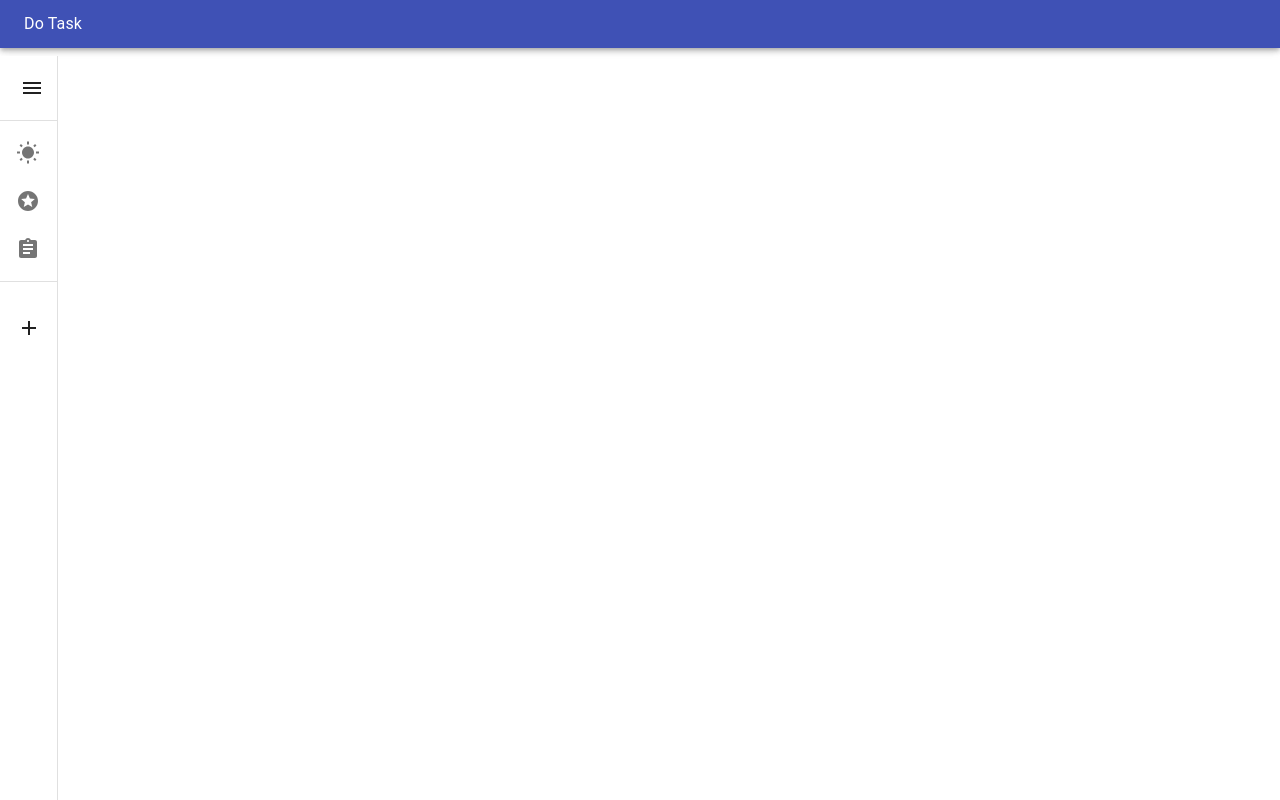
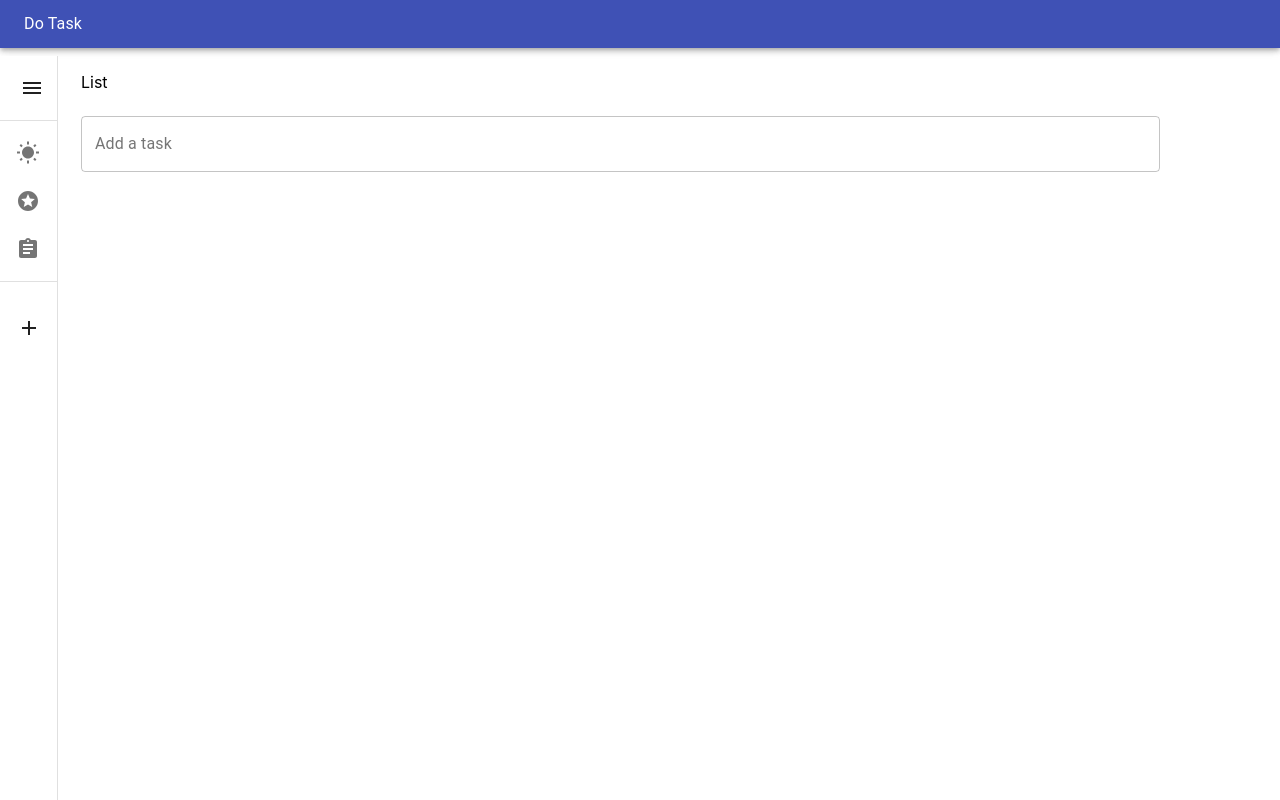
Before and after one commit to siddartha999/Todo, a React (Create React App) app: page /tasks/1 in a window 1280 px wide. Built offline with nearby package versions, Linux system fonts and the light colour scheme.

Commit message:
Incorporated the ability to add tasks inside a list.

```diff
--- a/src/App.js
+++ b/src/App.js
@@ -4,7 +4,7 @@ import NavSidebar from "./NavSidebar/NavSidebar";
 import TopAppBar from "./TopAppBar/TopAppBar";
 import { Route, Switch } from "react-router-dom";
 import Tasks from "./Tasks/Tasks";
-import Starred from "./Starred/Starred";
+import RenderList from "./RenderList/RenderList";
 import Emitter from "./services/Emitter";
 
 function App() {
@@ -22,7 +22,18 @@ function App() {
         <Switch>
           <Route exact path="/" render={() => <p>WELCOME</p>} />
           <Route exact path="/tasks" render={() => <Tasks />} />
-          <Route exact path="/starred" render={() => <Starred />} />
+          <Route
+            exact
+            path="/tasks/:listID?"
+            render={(routeProps) => (
+              <RenderList listID={routeProps.match.params.listID} />
+            )}
+          />
+          <Route
+            exact
+            path="/starred"
+            render={() => <Tasks title="Starred Tasks" starredMode />}
+          />
         </Switch>
       </div>
     </div>
--- a/src/InputForm/InputForm.js
+++ b/src/InputForm/InputForm.js
@@ -4,10 +4,9 @@
  * Receives the dispatcher as a prop, and calls that with an object containing appropriate arguments.
  */
 
-import React, { useState, useContext, forwardRef } from "react";
+import React, { useState, forwardRef } from "react";
 import { makeStyles } from "@material-ui/core/styles";
 import TextField from "@material-ui/core/TextField";
-import { StarredModeContext } from "../Starred/Starred.context";
 
 const useStyles = makeStyles((theme) => ({
   root: {
@@ -25,7 +24,8 @@ const InputForm = forwardRef((props, ref) => {
   const variant = props.variant || "outlined";
   const placeholderLabel = props.placeholderLabel || "Enter a value";
   const actionType = props.actionType || "ADD";
-  const isStarredMode = useContext(StarredModeContext);
+  const listID = props.listID;
+  const isStarredMode = props.isStarredMode;
 
   const handleChange = (event) => {
     setInputValue(event.target.value);
@@ -37,6 +37,7 @@ const InputForm = forwardRef((props, ref) => {
       type: actionType,
       inputValue: inputValue,
       starred: isStarredMode,
+      listID: listID,
     });
     setInputValue("");
   };
--- a/src/NavSidebar/NavSidebar.js
+++ b/src/NavSidebar/NavSidebar.js
@@ -92,7 +92,14 @@ function NavSidebar() {
         <Divider />
         <List>
           {lists.map((item) => (
-            <ListItem button key={item.id}>
+            <ListItem
+              button
+              key={item.id}
+              component={NavLink}
+              to={`/tasks/${item.id}`}
+              exact
+              activeClassName={classes["active-link"]}
+            >
               <ListItemIcon>{<ListSharpIcon />}</ListItemIcon>
               <ListItemText primary={item.listName} />
             </ListItem>
--- /dev/null
+++ b/src/RenderList/RenderList.js
@@ -0,0 +1,20 @@
+import React from "react";
+import Tasks from "../Tasks/Tasks";
+import useNavSidebarListReducer from "../NavSidebar/NavSidebar.lists.reducer";
+
+const RenderList = (props) => {
+  const listID = props.listID;
+  let title = "List";
+  const [lists] = useNavSidebarListReducer();
+
+  for (let listItem of lists) {
+    if (listItem.id === listID) {
+      title = listItem.listName;
+      break;
+    }
+  }
+
+  return <Tasks listID={listID} title={title} />;
+};
+
+export default RenderList;
--- a/src/Starred/Starred.context.js
+++ /dev/null
@@ -1,3 +0,0 @@
-import { createContext } from "react";
-
-export const StarredModeContext = createContext(null);
--- a/src/Starred/Starred.js
+++ /dev/null
@@ -1,18 +0,0 @@
-/**
- * Renders the Tasks component in starred-mode i.e, if a task is created in the starred page, it will be automatically
- * marked as starred.
- */
-
-import React from "react";
-import Tasks from "../Tasks/Tasks";
-import { StarredModeContext } from "./Starred.context";
-
-const Starred = () => {
-  return (
-    <StarredModeContext.Provider value={true}>
-      <Tasks title="Starred Tasks" />
-    </StarredModeContext.Provider>
-  );
-};
-
-export default Starred;
--- a/src/Tasks/Tasks.js
+++ b/src/Tasks/Tasks.js
@@ -6,24 +6,27 @@
  * Renders inputForm and individual tasks by passing in the appropriate props.
  */
 
-import React, { useContext } from "react";
+import React from "react";
 import "./Tasks.css";
 import TasksReducer from "./Tasks.reducer";
 import InputForm from "../InputForm/InputForm";
 import Task from "../Task/Task";
-import { StarredModeContext } from "../Starred/Starred.context";
 
 const Tasks = (props) => {
   const title = props.title || "Tasks";
-  const [tasksList, dispatch] = TasksReducer();
-  const isStarredMode = useContext(StarredModeContext);
+  const [tasksList, dispatch] = TasksReducer([]);
+  const isStarredMode = props.starredMode;
+  const listID = props.listID;
   let renderList = tasksList;
+
+  //Render either starred tasks or tasks belonging to a certain list.
   if (isStarredMode) {
-    //Render only the starred tasks
-    //This logic is written here rather than in the dispatcher to avoid
-    //an additional call to the dispatcher, which would trigger an infinite-render-loop.
-    //tasks(starredMode) -> dispatcher(changes state) -> tasks(starredMode) -> dispatcher(changes state) and so on.....
     renderList = tasksList.filter((task) => task.isStarred);
+  } else if (listID) {
+    renderList = tasksList.filter((task) => task.listID === listID);
+  } else {
+    //filters the tasks which do not belong to any list.
+    renderList = tasksList.filter((task) => !task.listID);
   }
   return (
     <div className="Tasks">
@@ -33,9 +36,11 @@ const Tasks = (props) => {
       <div className="Tasks-input-task-form-container">
         <InputForm
           dispatch={dispatch}
+          listID={listID}
           placeholderLabel="Add a task"
           actionType="ADD_TASK"
           variant="outlined"
+          isStarredMode={isStarredMode}
         />
       </div>
       <div className="Tasks-task-list-container">
--- a/src/Tasks/Tasks.reducer.js
+++ b/src/Tasks/Tasks.reducer.js
@@ -5,7 +5,8 @@ const SESSION_STORAGE_KEY = "tasksList";
 
 const TasksReducer = (initialValue = []) => {
   const [state, dispatch] = useReducer(reducer, initialValue, () => {
-    let initValue = [];
+    //Retrieving the cached list from the sessionStorage.
+    let initValue;
     try {
       initValue =
         JSON.parse(sessionStorage.getItem(SESSION_STORAGE_KEY)) || initialValue;
@@ -16,6 +17,8 @@ const TasksReducer = (initialValue = []) => {
   });
 
   useEffect(() => {
+    //As useEffect gets executed every-time after the state is changed, makes it an ideal
+    //place to update the sessionStorage with the latest state.
     sessionStorage.setItem(SESSION_STORAGE_KEY, JSON.stringify(state));
   }, [state]);
 
@@ -31,6 +34,7 @@ const reducer = (state, action) => {
           id: uuidv4(),
           task: action.inputValue,
           isStarred: action.starred || false,
+          listID: action.listID,
         },
       ];
     case "TOGGLE_TASK_STARRED":
```
